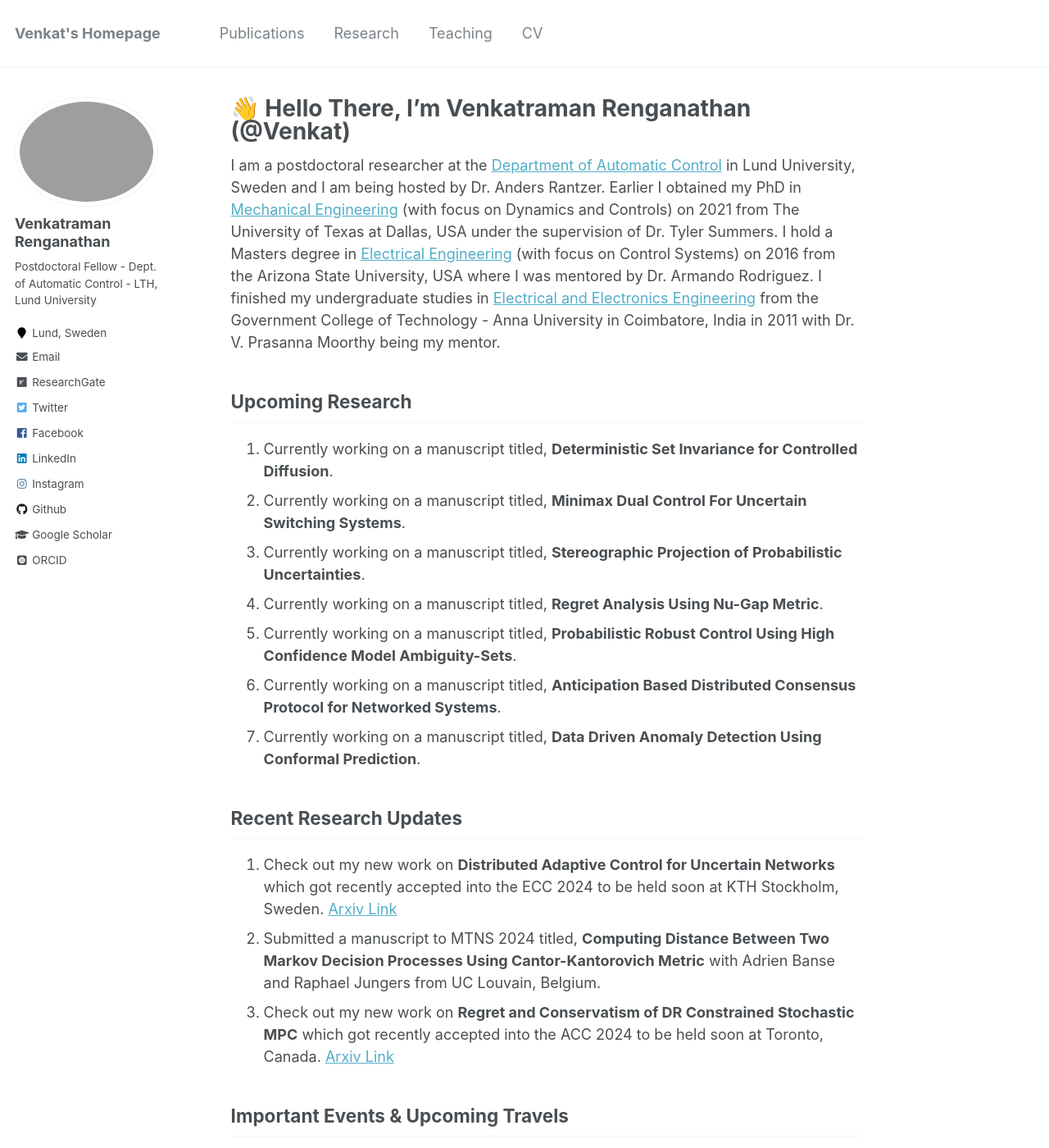
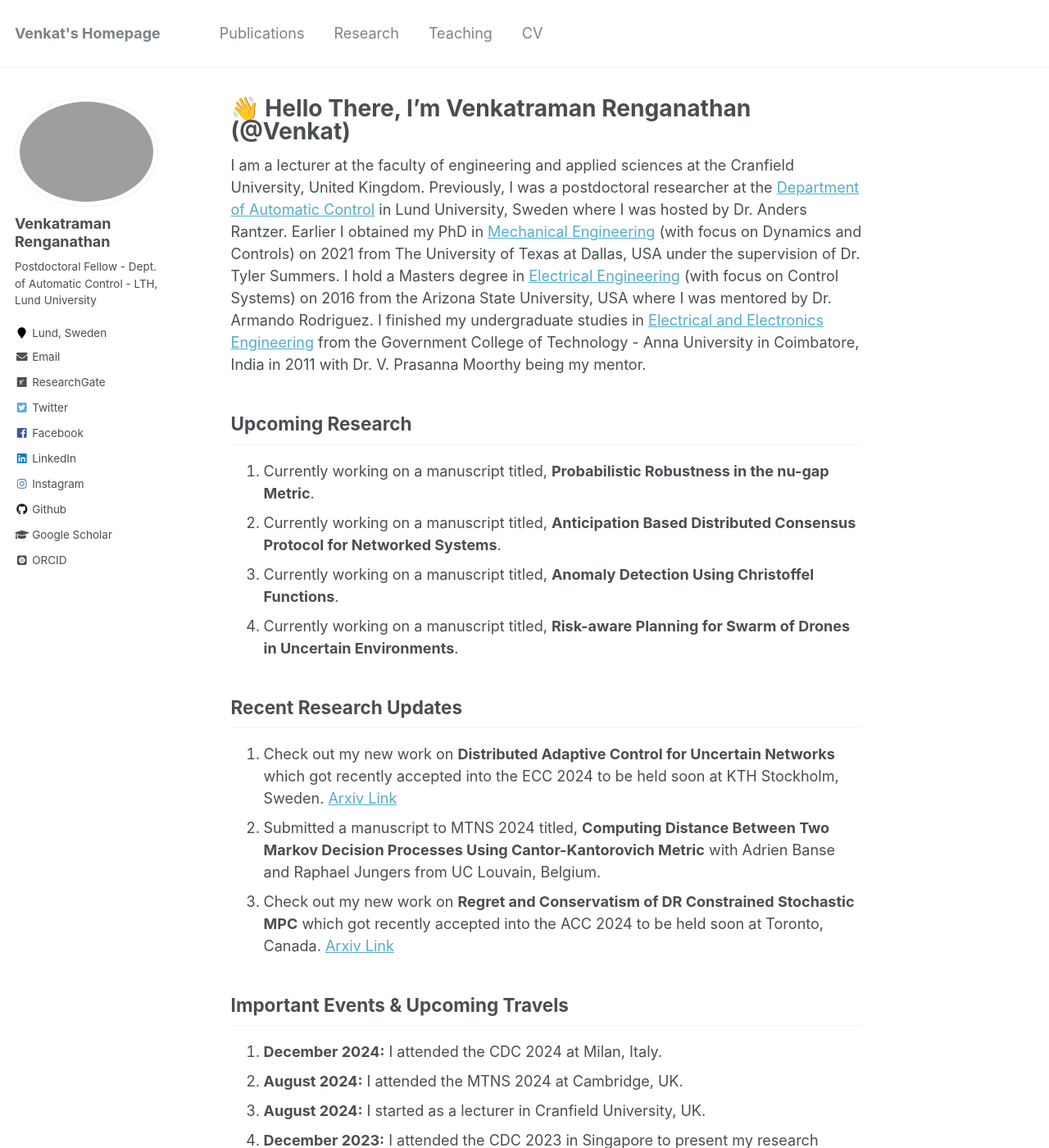
Before and after one commit to venkatramanrenganathan/venkatramanrenganathan.github.io, a Jekyll site: the page built from _pages/about.md, in a window 1280 px wide and 1400 px high. Shown: the whole window at 82% size. Built offline with Jekyll 4.4.1, drawn with Linux system fonts in a browser that asks for light colours; some web fonts are replaced.

Commit message:
Update about.md

```diff
--- a/_pages/about.md
+++ b/_pages/about.md
@@ -7,17 +7,13 @@ redirect_from:
   - /about/
   - /about.html
 ---
-
-I am a postdoctoral researcher at the [Department of Automatic Control](https://control.lth.se) in Lund University, Sweden and I am being hosted by Dr. Anders Rantzer. Earlier I obtained my PhD in [Mechanical Engineering](https://me.utdallas.edu) (with focus on Dynamics and Controls) on 2021 from The University of Texas at Dallas, USA under the supervision of Dr. Tyler Summers. I hold a Masters degree in [Electrical Engineering](https://ecee.engineering.asu.edu) (with focus on Control Systems) on 2016 from the Arizona State University, USA where I was mentored by Dr. Armando Rodriguez. I finished my undergraduate studies in [Electrical and Electronics Engineering](https://gct.ac.in/19/department-eee-about-department) from the Government College of Technology - Anna University in Coimbatore, India in 2011 with Dr. V. Prasanna Moorthy being my mentor.
+I am a lecturer at the faculty of engineering and applied sciences at the Cranfield University, United Kingdom. Previously, I was a postdoctoral researcher at the [Department of Automatic Control](https://control.lth.se) in Lund University, Sweden where I was hosted by Dr. Anders Rantzer. Earlier I obtained my PhD in [Mechanical Engineering](https://me.utdallas.edu) (with focus on Dynamics and Controls) on 2021 from The University of Texas at Dallas, USA under the supervision of Dr. Tyler Summers. I hold a Masters degree in [Electrical Engineering](https://ecee.engineering.asu.edu) (with focus on Control Systems) on 2016 from the Arizona State University, USA where I was mentored by Dr. Armando Rodriguez. I finished my undergraduate studies in [Electrical and Electronics Engineering](https://gct.ac.in/19/department-eee-about-department) from the Government College of Technology - Anna University in Coimbatore, India in 2011 with Dr. V. Prasanna Moorthy being my mentor.
 
 ## Upcoming Research
-1. Currently working on a manuscript titled, **Deterministic Set Invariance for Controlled Diffusion**.
-1. Currently working on a manuscript titled, **Minimax Dual Control For Uncertain Switching Systems**.
-1. Currently working on a manuscript titled, **Stereographic Projection of Probabilistic Uncertainties**.
-1. Currently working on a manuscript titled, **Regret Analysis Using Nu-Gap Metric**.
-1. Currently working on a manuscript titled, **Probabilistic Robust Control Using High Confidence Model Ambiguity-Sets**.
+1. Currently working on a manuscript titled, **Probabilistic Robustness in the nu-gap Metric**.
 1. Currently working on a manuscript titled, **Anticipation Based Distributed Consensus Protocol for Networked Systems**.
-1. Currently working on a manuscript titled, **Data Driven Anomaly Detection Using Conformal Prediction**.
+1. Currently working on a manuscript titled, **Anomaly Detection Using Christoffel Functions**.
+1. Currently working on a manuscript titled, **Risk-aware Planning for Swarm of Drones in Uncertain Environments**.
 
 ## Recent Research Updates
 1. Check out my new work on **Distributed Adaptive Control for Uncertain Networks** which got recently accepted into the ECC 2024 to be held soon at KTH Stockholm, Sweden. [Arxiv Link](https://arxiv.org/pdf/2310.17364.pdf)
@@ -25,6 +21,9 @@ I am a postdoctoral researcher at the [Department of Automatic Control](https://
 1. Check out my new work on **Regret and Conservatism of DR Constrained Stochastic MPC** which got recently accepted into the ACC 2024 to be held soon at Toronto, Canada. [Arxiv Link](https://arxiv.org/pdf/2309.12190.pdf)
 
 ## Important Events & Upcoming Travels
+1. **December 2024:** I attended the CDC 2024 at Milan, Italy.
+1. **August 2024:** I attended the MTNS 2024 at Cambridge, UK.
+1. **August 2024:** I started as a lecturer in Cranfield University, UK.
 1. **December 2023:** I attended the CDC 2023 in Singapore to present my research paper titled **An Online Learning Analysis of Minimax Adaptive Control**. [Arxiv Link](https://arxiv.org/pdf/2307.07268.pdf).
 1. **June 2023:** I attended the ACC 2023 at San Diego, CA, USA.
 1. **May 2023:** I attended the NCCR Automation's CyDiSy workshop at Monte Verita, Switzerland.
```
